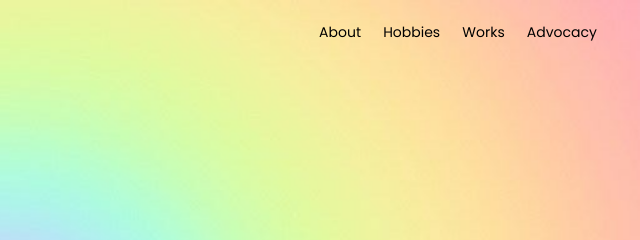
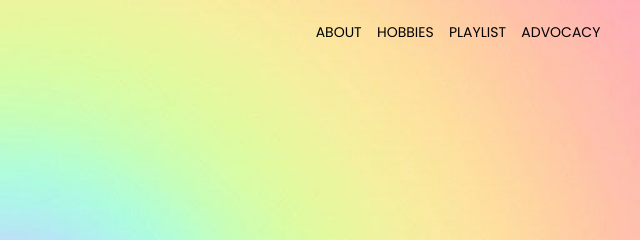
Before and after one commit to ralynbertillo/ralynbertillo7, a plain HTML site: page index.html in a window 1280 px wide. Shown: the top 240 px of the page, 640-1280 px from the left. Drawn offline with nearby package versions, Linux system fonts and the light colour scheme.

Commit message:
Update index.html

```diff
--- a/index.html
+++ b/index.html
@@ -25,10 +25,10 @@
                 <span class="bar"></span>
             </div>
             <div class="menu">
-                <a href="#about">About</a>
-                <a href="#hobbies">Hobbies</a>
-                <a href="#gallery">Works</a>
-                <a href="myadvocacy.html">Advocacy</a>
+                <a href="#about">ABOUT</a>
+                <a href="#hobbies">HOBBIES</a>
+                <a href="#gallery">PLAYLIST</a>
+                <a href="myadvocacy.html">ADVOCACY</a>
             </div>
         </nav>
 
```
